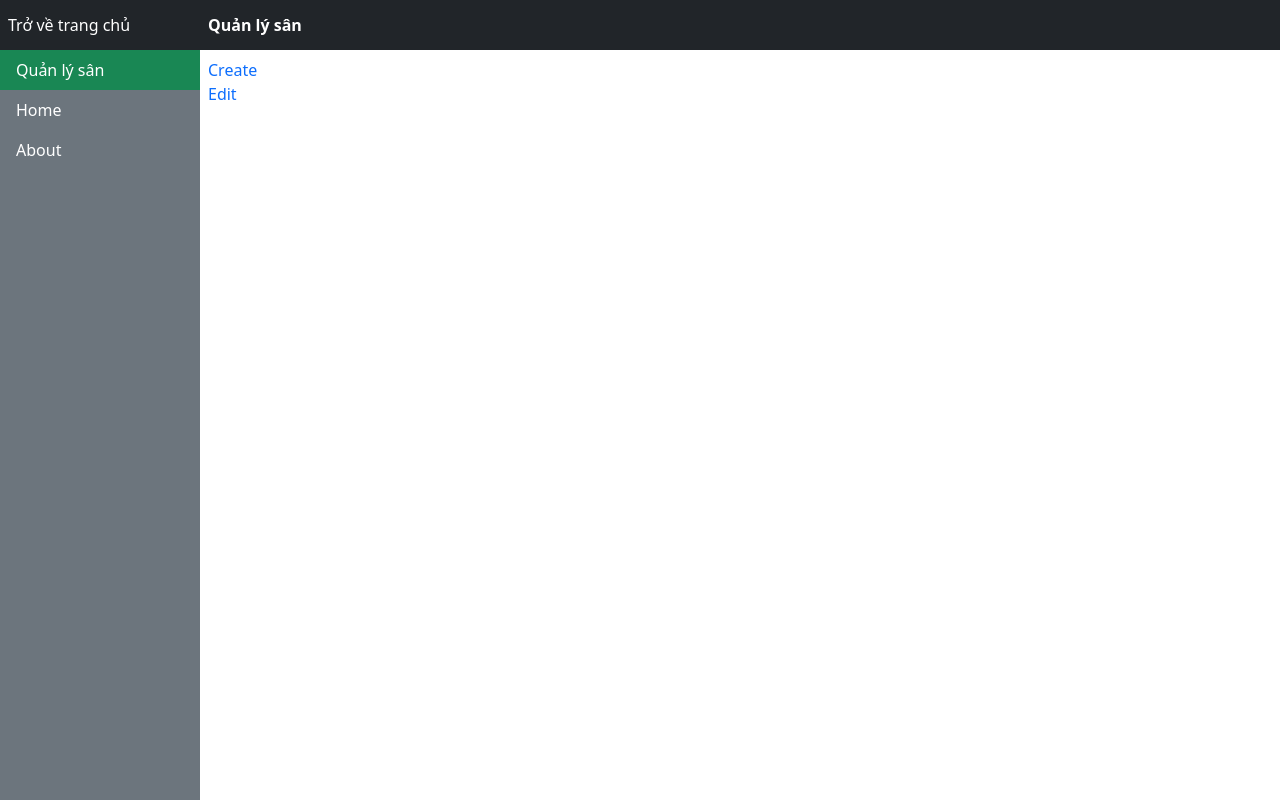
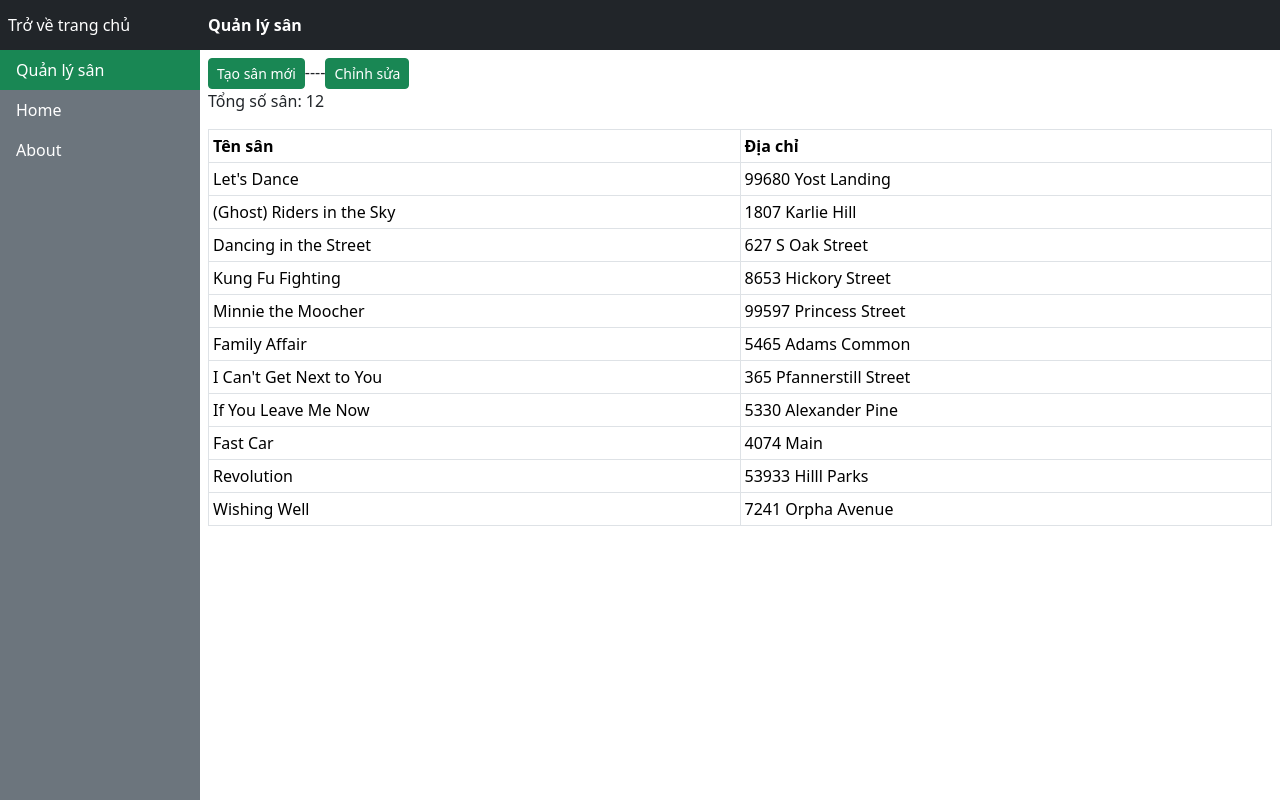
Before and after one commit to haquoctuan20/football-booking, a React (Vite) app: page /administrator/facility in a window 1280 px wide. Built offline with nearby package versions, Linux system fonts and the light colour scheme.

Commit message:
facility manage

```diff
--- a/package.json
+++ b/package.json
@@ -32,6 +32,7 @@
     "zustand": "^4.4.6"
   },
   "devDependencies": {
+    "@faker-js/faker": "^8.3.1",
     "@types/react": "^18.2.15",
     "@types/react-datepicker": "^4.19.3",
     "@types/react-dom": "^18.2.7",
--- a/src/App.tsx
+++ b/src/App.tsx
@@ -17,6 +17,7 @@ import Profile from "./pages/profile/Profile";
 import "./styles/index.scss";
 import AdministratorLayout from "./components/Layouts/AdministratorLayout";
 import FacilityManagement from "./pages/Administrator/FacilityManagement";
+import FacilityPage from "./pages/Administrator/FacilityPage";
 
 function App() {
   return (
@@ -106,7 +107,7 @@ function App() {
         <Route path="/administrator/" element={<AdministratorLayout />}>
           <Route path="facility" element={<FacilityManagement />} />
           <Route path="facility/edit/:id" element={<>detail - edit</>} />
-          <Route path="facility/create" element={<>create</>} />
+          <Route path="facility/create" element={<FacilityPage />} />
           <Route path="home" element={<>home</>} />
           <Route path="about" element={<>about</>} />
         </Route>
--- a/src/components/Layouts/AdministratorLayout.tsx
+++ b/src/components/Layouts/AdministratorLayout.tsx
@@ -98,6 +98,12 @@ const WrapperAdministratorLayout = styled.div`
 
   .left-side {
     width: 200px;
+    min-width: 200px;
+  }
+
+  .right-side {
+    flex: 1;
+    overflow: auto;
   }
 
   .nav-item {
--- a/src/pages/Administrator/FacilityManagement.tsx
+++ b/src/pages/Administrator/FacilityManagement.tsx
@@ -1,11 +1,54 @@
+import { Table } from "react-bootstrap";
 import { Link } from "react-router-dom";
+import { faker } from "@faker-js/faker";
+
+const FakeData: any = [];
+
+for (let i = 0; i <= 10; i++) {
+  FakeData.push({
+    name: faker.music.songName(),
+    address: faker.location.streetAddress(),
+  });
+}
+console.log("🚀 - FakeData: ", FakeData);
 
 const FacilityManagement = () => {
   return (
     <div>
-      <Link to="/administrator/facility/create">Create</Link>
-      <br />
-      <Link to="/administrator/facility/edit/123123123">Edit</Link>
+      <div>
+        <Link
+          to="/administrator/facility/create"
+          className="btn btn-success  btn-sm"
+        >
+          Tạo sân mới
+        </Link>
+        ----
+        <Link
+          to="/administrator/facility/edit/123123123"
+          className="btn btn-success btn-sm"
+        >
+          Chỉnh sửa
+        </Link>
+      </div>
+
+      <div>Tổng số sân: 12</div>
+
+      <Table bordered hover size="sm" className="mt-3 w-100">
+        <thead>
+          <tr>
+            <th className="min-width-250">Tên sân</th>
+            <th className="min-width-250">Địa chỉ</th>
+          </tr>
+        </thead>
+        <tbody>
+          {FakeData.map((data: any, index: number) => (
+            <tr key={index}>
+              <td className="min-width-250">{data?.name}</td>
+              <td className="min-width-250">{data?.address}</td>
+            </tr>
+          ))}
+        </tbody>
+      </Table>
     </div>
   );
 };
--- /dev/null
+++ b/src/pages/Administrator/FacilityPage.tsx
@@ -0,0 +1,32 @@
+import { Container, Form } from "react-bootstrap";
+import styled from "styled-components";
+
+const FacilityPage = () => {
+  return (
+    <WrapperFacilityPage>
+      <Container>
+        <Form.Group className="mb-3">
+          <Form.Label>Tên sân</Form.Label>
+          <Form.Control type="text" />
+        </Form.Group>
+
+        <Form.Group className="mb-3">
+          <Form.Label>Địa chỉ</Form.Label>
+          <Form.Control as="textarea" rows={2} />
+        </Form.Group>
+
+        <Form.Group className="mb-3">
+          <Form.Label>Loại sân</Form.Label>
+          <Form.Check type="checkbox" id={`check-api-checkbox`}>
+            <Form.Check.Input type="checkbox" />
+            <Form.Check.Label>5 x 5</Form.Check.Label>
+          </Form.Check>
+        </Form.Group>
+      </Container>
+    </WrapperFacilityPage>
+  );
+};
+
+export default FacilityPage;
+
+const WrapperFacilityPage = styled.div``;
--- a/src/pages/profile/BookingManagement.tsx
+++ b/src/pages/profile/BookingManagement.tsx
@@ -94,12 +94,12 @@ const BookingManagement = () => {
       ) : (
         <>
           <WrapperTable>
-            <Table bordered responsive="xl">
+            <Table bordered responsive="xl" hover>
               <thead>
                 <tr>
                   <th className="min-width-250">Tên sân</th>
                   <th className="min-width-150">Thời gian</th>
-                  <th className="min-width-250">Địa chỉ</th>
+                  <th className="min-width-300">Địa chỉ</th>
                   <th className="min-width-120">Giá</th>
                   <th className="min-width-150">Trạng thái</th>
                 </tr>
@@ -114,7 +114,7 @@ const BookingManagement = () => {
                     <td className="min-width-150">
                       {moment(new Date()).format("HH:mm DD/MM/yyyy")}
                     </td>
-                    <td className="min-width-250">Lorem ipsum dolor</td>
+                    <td className="min-width-300">Lorem ipsum dolor</td>
                     <td className="min-width-120">10.000.000 d</td>
                     <td className="min-width-150 ">
                       <div className="d-flex flex-column">
--- a/src/pages/profile/Profile.tsx
+++ b/src/pages/profile/Profile.tsx
@@ -6,6 +6,7 @@ import BookingManagement from "./BookingManagement";
 
 import { FaPeopleGroup } from "react-icons/fa6";
 import { AiTwotoneSchedule } from "react-icons/ai";
+import { faker } from "@faker-js/faker";
 
 interface TabsProfile {
   eventKey: string;
@@ -91,9 +92,9 @@ const Profile = () => {
           </Col>
 
           <Col md={3}>
-            <p>Username</p>
-            <p>Email</p>
-            <p>SDT</p>
+            <p>Tên: {faker.person.fullName()}</p>
+            <p>Email: {faker.internet.email()}</p>
+            <p>SDT: {faker.phone.number()}</p>
           </Col>
 
           <Col md={4}>
--- /dev/null
+++ b/src/utils/faker.ts
@@ -0,0 +1,5 @@
+import { Faker, vi, base } from "@faker-js/faker";
+
+export const customFaker = new Faker({
+  locale: [vi, base],
+});
```
Also changed, not shown: 1 other file (tests, documents, lock files or other folders).
